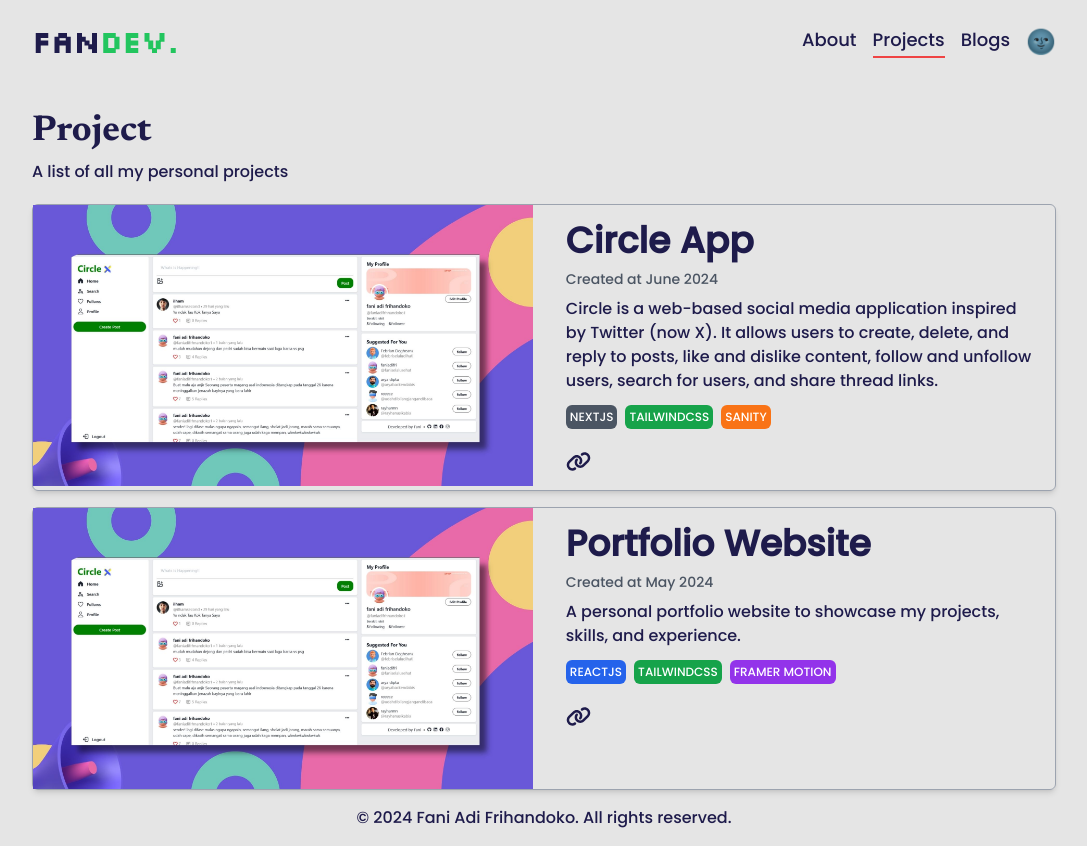
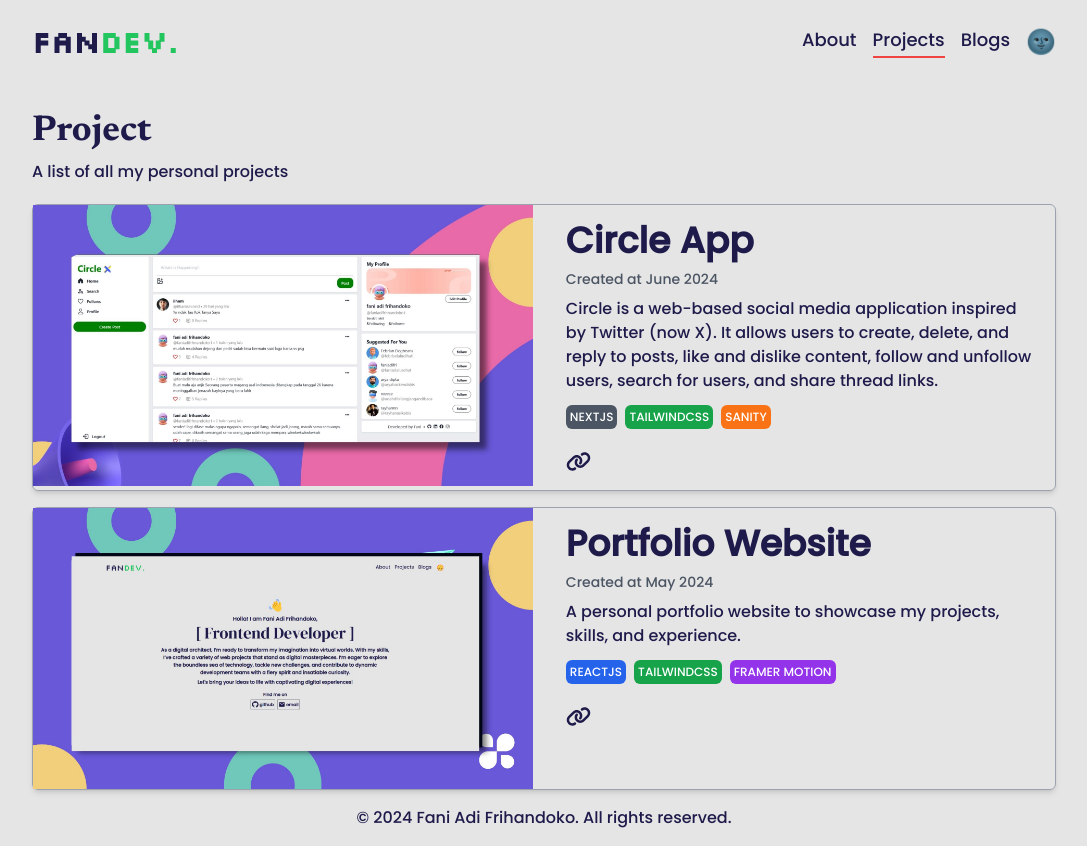
Before and after one commit to faniadifrihandoko1/creativefolio, a Next.js app: page /projects in a window 1280 px wide. Shown: the whole page, without its empty margins (96-1183 px from the left). Built offline with nearby package versions, Linux system fonts and the light colour scheme.

Commit message:
feat: add new card project

```diff
--- a/app/(client)/projects/page.tsx
+++ b/app/(client)/projects/page.tsx
@@ -33,7 +33,7 @@ const dummyProjects: Project[] = [
     ],
   },
   {
-    image: "/images/circle.jpg",
+    image: "/images/portofolio.jpg",
     title: "Portfolio Website",
     date: "May 2024",
     description:
```
Also changed, not shown: public/images/portofolio.jpg (added).
